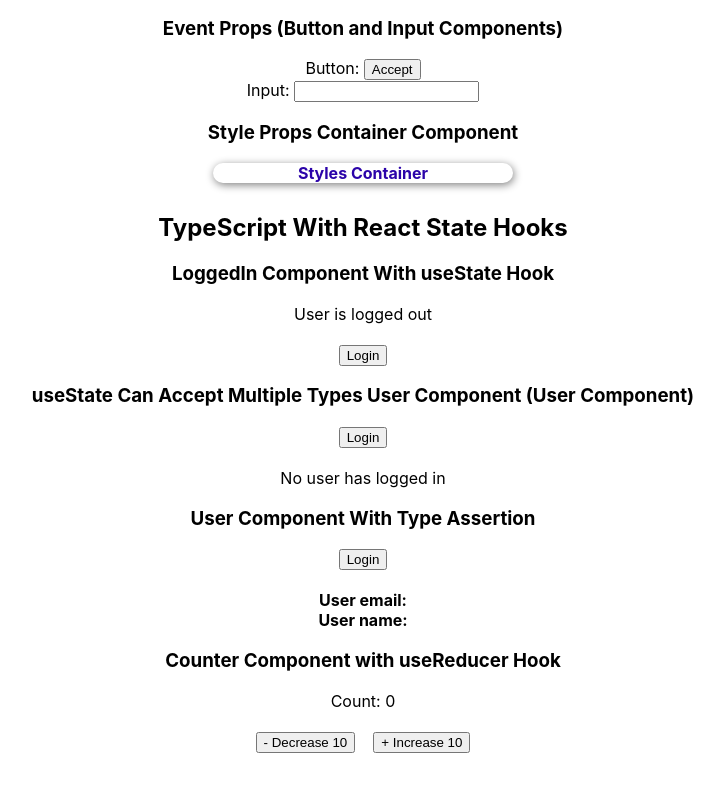
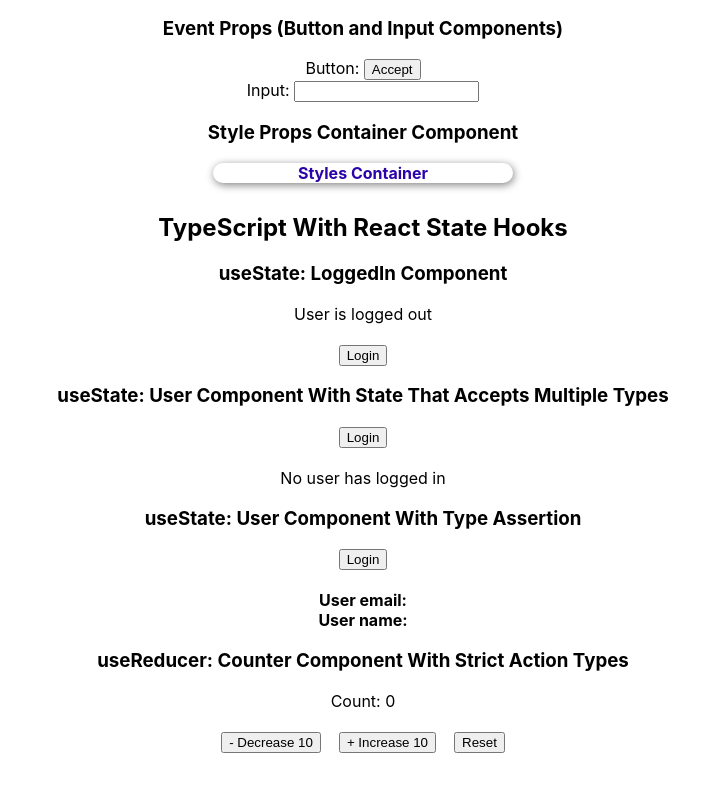
Before and after one commit to rodmor59/react-typescript-demo, a React (Create React App) app: page / in a window 1280 px wide. Shown: the part 725-1516 px from the top of the page, without its empty margins (277-1001 px from the left). Built offline with nearby package versions, Linux system fonts and the light colour scheme; the HTML template or start-up script is replaced by a standard one.

Commit message:
Add #13 Strict Action Types to useReducer in Counter Component

```diff
--- a/src/components/DemoTypeScriptStateHooks.tsx
+++ b/src/components/DemoTypeScriptStateHooks.tsx
@@ -7,13 +7,13 @@ function GroupTypeScriptStateHooks() {
     return (
         <div>
             <h2>TypeScript With React State Hooks</h2>
-            <h3>LoggedIn Component With useState Hook</h3>
+            <h3>useState: LoggedIn Component</h3>
             <LoggedIn />
-            <h3>useState Can Accept Multiple Types User Component (User Component)</h3>
+            <h3>useState: User Component With State That Accepts Multiple Types</h3>
             <User />
-            <h3>User Component With Type Assertion</h3>
+            <h3>useState: User Component With Type Assertion</h3>
             <UserWithTypeAssertion />
-            <h3>Counter Component with useReducer Hook</h3>
+            <h3>useReducer: Counter Component With Strict Action Types</h3>
             <Counter />
         </div>
     )
--- a/src/components/state/Counter.tsx
+++ b/src/components/state/Counter.tsx
@@ -4,10 +4,17 @@ import { useReducer } from "react"
 type CounterState = {
     count: number
 }
-type CounterAction = {
-    type: string
+
+type UpdateAction = {
+    type: 'increase' | 'decrease',
     payload: number
 }
+
+type ResetAction = {
+    type: 'reset'
+}
+
+type CounterAction = UpdateAction | ResetAction
 
 // Constants
 const initialState: CounterState = { count: 0}
@@ -18,6 +25,8 @@ function reducer(state: CounterState, action: CounterAction) {
             return { count: state.count + action.payload }
         case 'decrease':
             return { count: state.count - action.payload }
+        case 'reset':
+            return initialState
         default:
             return state
     }
@@ -35,13 +44,18 @@ function Counter () {
         dispatch({ type: 'decrease', payload: 10})
     }
 
+    function handleResetClick() {
+        dispatch({ type: 'reset' })
+    }
+
     return (
         <>
             <div>Count: {state.count}</div>
             <br />
             <div>
                 <button onClick={handleDecreaseClick}>- Decrease 10</button>&nbsp;&nbsp;&nbsp;&nbsp;
-                <button onClick={handleIncreaseClick}>+ Increase 10</button>
+                <button onClick={handleIncreaseClick}>+ Increase 10</button>&nbsp;&nbsp;&nbsp;&nbsp;
+                <button onClick={handleResetClick}>Reset</button>
             </div>
         </>
     )
```
